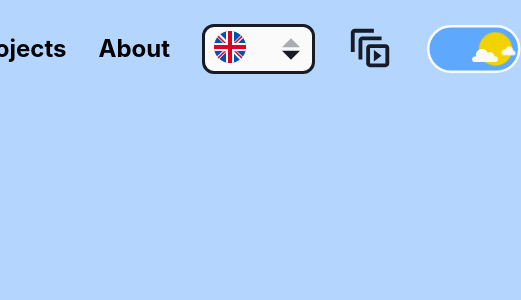
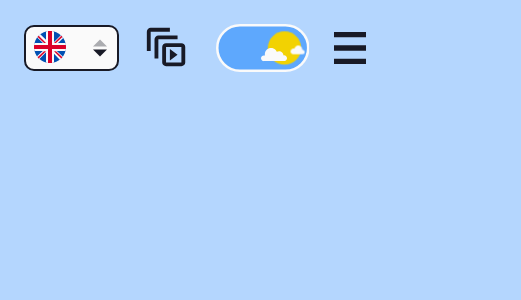
Before and after one commit to George-Grainger/personal-website, a Next.js app: page / in a window 390 px wide. Shown: the top 300 px of the page, 521 px wide, since content can reach past the window. Built offline with nearby package versions, Linux system fonts and the light colour scheme.

Commit message:
Add breakpoints to navbar for responsivity

```diff
--- a/components/AnimationsSelect/AnimationSelect.module.css
+++ b/components/AnimationsSelect/AnimationSelect.module.css
@@ -18,7 +18,7 @@
   height: 3rem;
 }
 
-@media only screen and (min-width: 40em) {
+@media only screen and (min-width: 40rem) {
   .button {
     display: none;
   }
--- a/components/Navbar/Navbar.module.css
+++ b/components/Navbar/Navbar.module.css
@@ -1,16 +1,52 @@
 .nav {
   display: flex;
-  justify-content: center;
+  margin: auto;
+  justify-content: space-evenly;
   align-items: center;
   padding-top: 1.5rem;
-  gap: 2rem;
-  font-size: 1.5rem;
+  font-size: 1.25rem;
   font-weight: 600;
   position: sticky;
 }
 
-.nav > li {
+.nav .link {
+  display: none;
+}
+
+.hamburger {
+  height: 2rem;
+  fill: var(--text);
+}
+
+.nav li {
   font-weight: 700;
   display: flex;
   align-items: center;
 }
+
+@media only screen and (min-width: 30rem) {
+  .nav {
+    max-width: 30rem;
+  }
+}
+
+@media only screen and (min-width: 40rem) {
+  .nav {
+    max-width: 40rem;
+    font-size: 1.5rem;
+  }
+}
+
+@media only screen and (min-width: 60rem) {
+  .nav {
+    max-width: 60rem;
+  }
+
+  .nav .link {
+    display: flex;
+  }
+
+  .hamburger {
+    display: none;
+  }
+}
--- a/components/Navbar/Navbar.tsx
+++ b/components/Navbar/Navbar.tsx
@@ -18,7 +18,11 @@ const Navbar = () => {
       <li>
         <DarkmodeToggle />
       </li>
-      {/* <li>Hamburger menu</li> */}
+      <li>
+        <svg className={styles.hamburger} viewBox="0 0 22 22" xmlns="http://www.w3.org/2000/svg">
+          <path d="M22 22H0V18.3333H22V22ZM22 12.8333H0V9.16667H22V12.8333ZM22 3.66667H0V0H22V3.66667Z" />
+        </svg>
+      </li>
     </nav>
   );
 };
```
